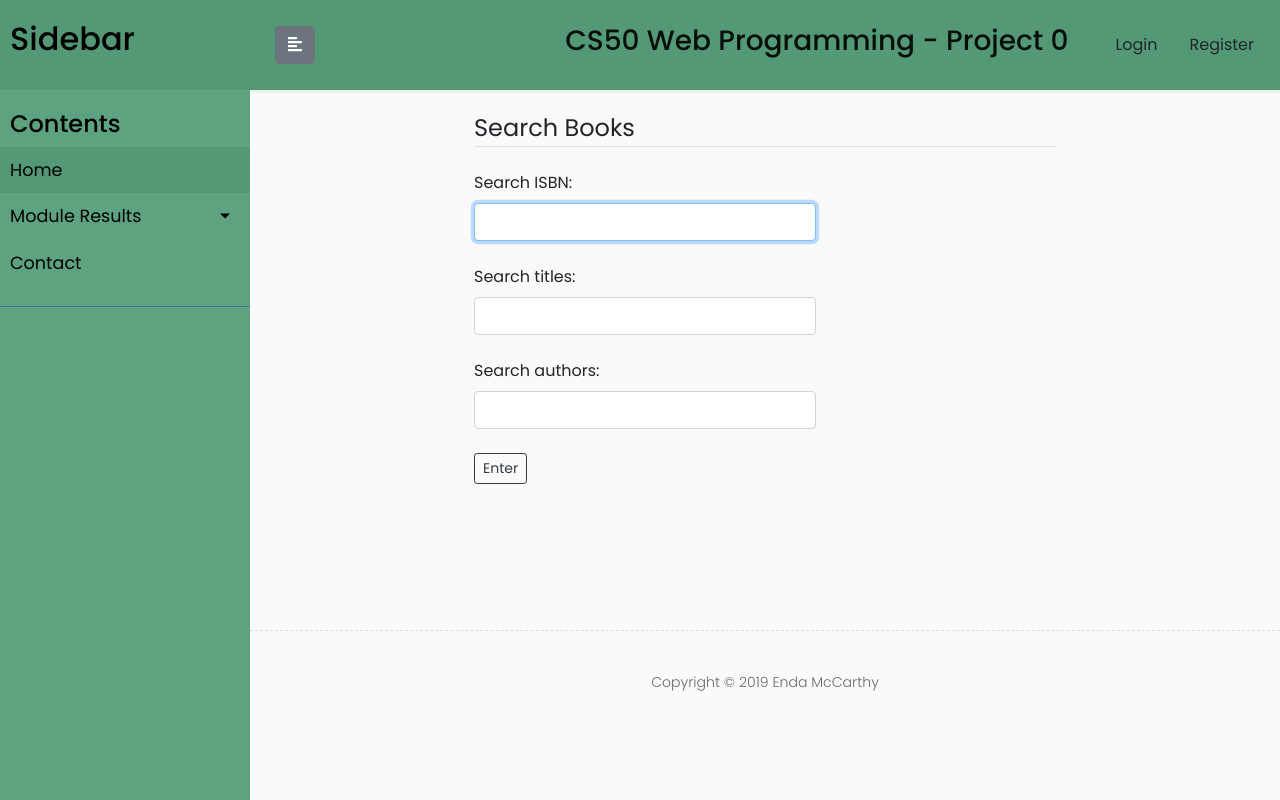
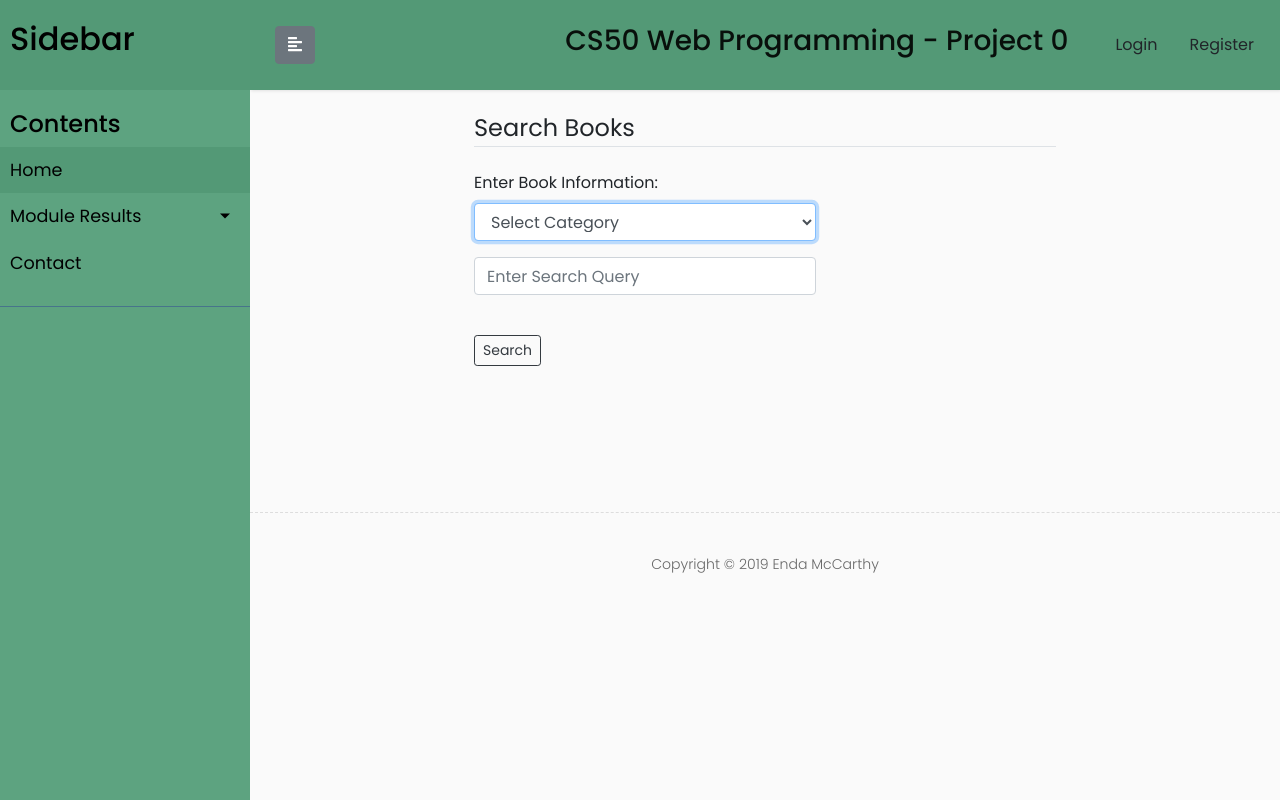
Before and after one commit to endamccarthy/Project1-Books, a Flask app: page / in a window 1280 px wide. Run offline with Flask 2, Linux system fonts and the light colour scheme; some libraries are stand-ins or nearby versions.

Commit message:
search nearly done, book route/page added

```diff
--- a/core/main/forms.py
+++ b/core/main/forms.py
@@ -17,28 +17,10 @@ def validateBook(form, field):
 
 
 class SearchForm(FlaskForm):
-    number = StringField('Search ISBN:', validators=[Optional()])
-    title = StringField('Search titles:', validators=[Optional()])
-    author = StringField('Search authors:', validators=[Optional()])
-    submit = SubmitField('Enter')
-
-    def validate(self):
-        if not super(SearchForm, self).validate():
-            return False
-        if not self.number.data and not self.title.data and not self.author.data:
-            msg = 'At least one field needs to be filled out!'
-            self.number.errors.append(msg)
-            self.title.errors.append(msg)
-            self.author.errors.append(msg)
-            self.submit.errors.append(msg)
-            return False
-        return True
-
-
-class SearchForm1(FlaskForm):
-    choices = [('number', 'number'),
-               ('title', 'title'),
-               ('author', 'author')]
-    select = SelectField('Search for book:', choices=choices)
-    search = StringField('', validators=[DataRequired()])
-    submit = SubmitField('Enter')
+    choices = [('', 'Select Category'),
+               ('ISBN', 'ISBN'),
+               ('title', 'Title'),
+               ('author', 'Author')]
+    select = SelectField('Enter Book Information:', choices=choices, default='')
+    search = StringField('Enter search query', validators=[DataRequired()])
+    submit = SubmitField('Search')
--- a/core/main/routes.py
+++ b/core/main/routes.py
@@ -1,5 +1,5 @@
 from flask import Blueprint, render_template, session, g, flash, redirect
-from core.main.forms import SearchForm, SearchForm1
+from core.main.forms import SearchForm
 from core import db
 from wtforms.validators import ValidationError
 import requests
@@ -21,40 +21,30 @@ def before_request():
 def index():
     form = SearchForm()
     if form.validate_on_submit():
-        books = db.execute("SELECT * FROM books WHERE isbn=(:isbn) FETCH FIRST ROW ONLY", {"isbn": form.number.data})
-        book = lookup(form.number.data)
-        book_id = book["id"]
-        book_average_rating = book["average_rating"]
-        return render_template("home.html", title="Search Results", legend="Search Results", book_id=book_id,
-                                book_average_rating=book_average_rating, books=books, form=form)
-    return render_template('home.html', title="Home", legend="Search Books", form=form)
-
-
-@main.route("/home1", methods=['GET', 'POST'])
-def home1():
-    form = SearchForm1()
-    if form.validate_on_submit():
         search_string = form.search.data
         field = form.select.data
-
         """
         In order to use the LIKE operator (to search for part of a query) together with the bind variable we need to
         add a % before and after the query. The % need to be included in the quotes like this: '%query%'.
         """
-        if field == 'number':
+        if field == 'ISBN':
             qry = db.execute("SELECT * FROM books WHERE isbn LIKE (:isbn)", {"isbn": ("%" + search_string + "%")})
         elif field == 'title':
-            qry = db.execute("SELECT * FROM books WHERE title LIKE (:title)", {"title": ("%" + search_string + "%")})
+            qry = db.execute("SELECT * FROM books WHERE LOWER(title) LIKE LOWER(:title)", {"title": ("%" + search_string + "%")})
         else:
-            qry = db.execute("SELECT * FROM books WHERE author LIKE (:author)", {"author": ("%" + search_string + "%")})
+            qry = db.execute("SELECT * FROM books WHERE LOWER(author) LIKE LOWER(:author)", {"author": ("%" + search_string + "%")})
+        if qry.rowcount == 0:
+            flash('No results found!', 'danger')
+            return redirect('/')
+        else:
+            return render_template("home.html", title="Search Results", legend="Search Results", qry=qry, form=form)
+    return render_template('home.html', title="Home", legend="Search Books", form=form)
 
-        if qry.rowcount == 0:
-            flash('No results found!')
-            return redirect('/home1')
-        else:
-            return render_template("home1.html", title="Search Results", legend="Search Results", qry=qry, form=form)
 
-    return render_template('home1.html', title="Home1", legend="Search Books", form=form)
+@main.route("/book/<string:isbn>", methods=['GET', 'POST'])
+def book(isbn):
+    print(isbn)
+    return render_template('book.html', title="Book Name", legend="Book Information", isbn=isbn)
 
 
 def lookup(isbn):
@@ -76,3 +66,19 @@ def lookup(isbn):
         }
     except (KeyError, TypeError, ValueError):
         return None
+
+
+
+"""
+@main.route("/", methods=['GET', 'POST'])
+def index():
+    form = SearchForm()
+    if form.validate_on_submit():
+        books = db.execute("SELECT * FROM books WHERE isbn=(:isbn) FETCH FIRST ROW ONLY", {"isbn": form.number.data})
+        book = lookup(form.number.data)
+        book_id = book["id"]
+        book_average_rating = book["average_rating"]
+        return render_template("home.html", title="Search Results", legend="Search Results", book_id=book_id,
+                                book_average_rating=book_average_rating, books=books, form=form)
+    return render_template('home.html', title="Home", legend="Search Books", form=form)
+"""
--- /dev/null
+++ b/core/templates/book.html
@@ -0,0 +1,5 @@
+{% extends "layout.html" %}
+
+{% block content %}
+    {{ isbn }}
+{% endblock content %}
--- a/core/templates/home.html
+++ b/core/templates/home.html
@@ -1,46 +1,26 @@
 {% extends "layout.html" %}
 
 {% block content %}
-<div class="inside-content">
 <form method="POST" action="">
     {{ form.hidden_tag() }}
     <fieldset class="form-group row mb-2 mx-4"">
         <legend class="border-bottom mb-4">{{ legend }}</legend>
         <div class="form-group col-xs-3">
-                {{ form.number.label(class="form-control-label") }}
-                {% if form.number.errors %}
-                    {{ form.number(class="form-control is-invalid")}}
+            {{ form.select.label(class="form-control-label") }}
+            {% if form.search.errors %}
+                {{ form.search(class="form-control is-invalid")}}
                 <div class="invalid-feedback">
-                        {% for error in form.number.errors %}
+                    {% for error in form.search.errors %}
                         <span>{{ error }}</span>
                     {% endfor %}
                 </div>
             {% else %}
-                    {{ form.number(autocomplete="off", autofocus="on", class="form-control") }}
-                {% endif %}
-                <br>
-                {{ form.title.label(class="form-control-label") }}
-                {% if form.title.errors %}
-                    {{ form.title(class="form-control is-invalid")}}
-                    <div class="invalid-feedback">
-                        {% for error in form.title.errors %}
-                            <span>{{ error }}</span>
-                        {% endfor %}
+            <div>
+                <p>{{ form.select(autocomplete="off", autofocus="on", class="form-control") }}</p>
             </div>
-                {% else %}
-                    {{ form.title(autocomplete="off", class="form-control") }}
-                {% endif %}
-                <br>
-                {{ form.author.label(class="form-control-label") }}
-                {% if form.author.errors %}
-                    {{ form.author(class="form-control is-invalid")}}
-                    <div class="invalid-feedback">
-                        {% for error in form.author.errors %}
-                            <span>{{ error }}</span>
-                        {% endfor %}
+            <div>
+                <p>{{ form.search(autocomplete="off", class="form-control", placeholder="Enter Search Query") }}</p>
             </div>
-                {% else %}
-                    {{ form.author(autocomplete="off", class="form-control") }}
             {% endif %}
         </div>
     </fieldset>
@@ -48,14 +28,11 @@
         {{ form.submit(class="btn btn-sm btn-outline-dark") }}
     </div>
 </form>
-    {% if books %}
-        {% for book in books %}
-            {{ book["isbn"] }}, {{ book["year"] }}, {{ book["author"] }}, {{ book["title"] }}
+{% if qry %}
+    <ol>
+        {% for row in qry %}
+            <li><a href="{{ url_for('main.book', isbn=row['isbn']) }}"><b>{{ row["title"] }}</b> by <em>{{ row["author"] }}</em></a></li>
         {% endfor %}
-        <p>
-            This book's ID is {{ book_id }}.<br>
-            This book's average rating is {{ book_average_rating }}.<br>
-        </p>
+    </ol>
 {% endif %}
-</div>
 {% endblock content %}
--- a/core/templates/layout.html
+++ b/core/templates/layout.html
@@ -76,6 +76,7 @@
                         <a class="nav-item nav-link" href="{{ url_for('users.register') }}">Register</a>
                     {% endif %}
                 </nav>
+                <div class="inside-content">
                     {% with messages = get_flashed_messages(with_categories=true) %}
                         {% if messages %}
                             {% for category, message in messages %}
@@ -86,6 +87,7 @@
                         {% endif %}
                     {% endwith %}
                     {% block content %}{% endblock %}
+                </div>
                 <div class="footer">
                     <div class="line"></div>
                     <p>Copyright &#169; 2019 Enda McCarthy</p>
--- a/core/templates/login.html
+++ b/core/templates/login.html
@@ -1,7 +1,6 @@
 {% extends "layout.html" %}
 
 {% block content %}
-<div class="inside-content">
 <form method="POST" action="">
     {{ form.hidden_tag() }}
     <fieldset class="form-group">
@@ -45,5 +44,4 @@
         Need An Account? <a class="ml-2" href="{{ url_for('users.register') }}">Sign Up Now</a>
     </small>
 </div>
-</div>
 {% endblock content %}
--- a/core/templates/register.html
+++ b/core/templates/register.html
@@ -1,7 +1,6 @@
 {% extends "layout.html" %}
 
 {% block content %}
-<div class="inside-content">
 <form method="POST" action="">
     {{ form.hidden_tag() }}
     <fieldset class="form-group">
@@ -68,5 +67,4 @@
         Already Have An Account? <a class="ml-2" href="{{ url_for('users.login') }}">Sign In</a>
     </small>
 </div>
-</div>
 {% endblock content %}
```
Also changed, not shown: core/templates/home1.html (deleted, +0 -39 lines), 2 other files. Lines whose indentation alone changed are shown as unchanged.
